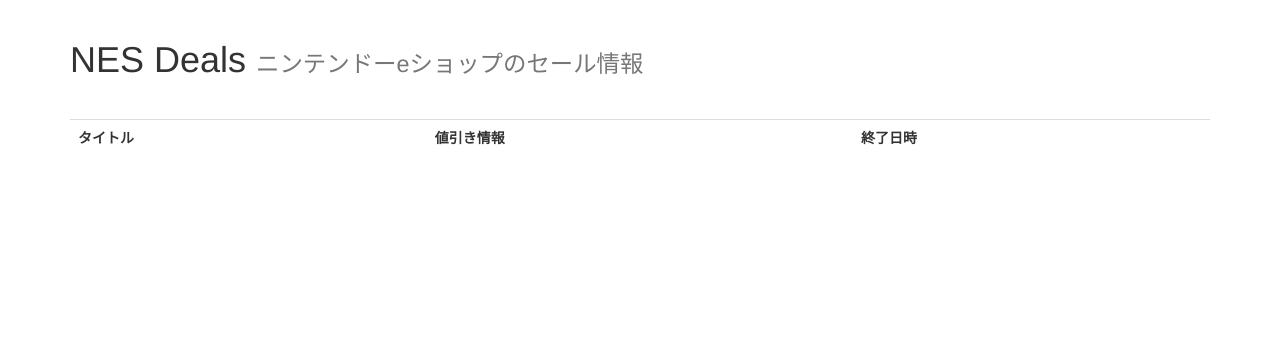
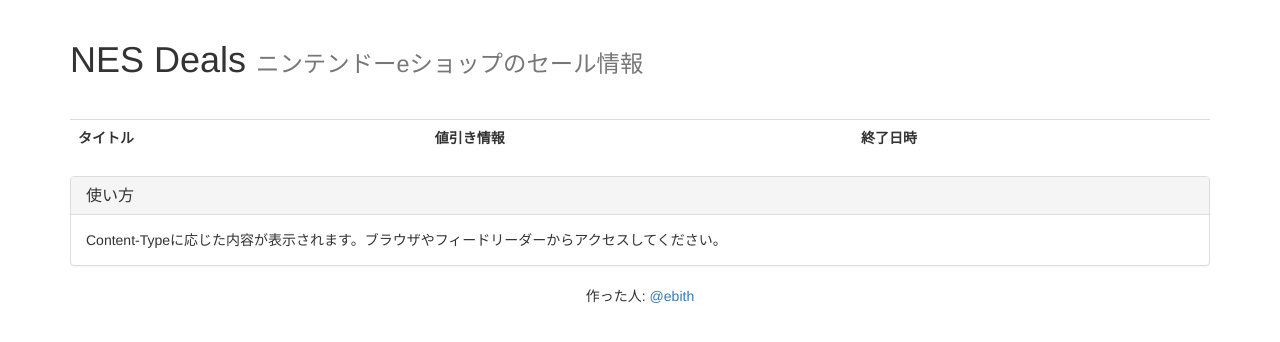
Before and after one commit to ebith/NES-Deals, a Node project: template views/index.jade in a window 1280 px wide. Shown: the top 342 px of the page. Run offline with Node 20 templates, Linux system fonts and the light colour scheme; the template is opened without the code that fills it, so the values that code supplies are empty; some libraries are stand-ins or nearby versions.

Commit message:
説明とか足した

```diff
--- a/views/index.jade
+++ b/views/index.jade
@@ -24,3 +24,12 @@ html
           th 値引き情報
           th 終了日時
         +deals(deals)
+
+      .panel.panel-default
+        .panel-heading
+          h3.panel-title 使い方
+        .panel-body Content-Typeに応じた内容が表示されます。ブラウザやフィードリーダーからアクセスしてください。
+
+      .page-footer(style='text-align: center;')
+        p 作った人:&nbsp
+          a(href='https://twitter.com/ebith') @ebith
```
